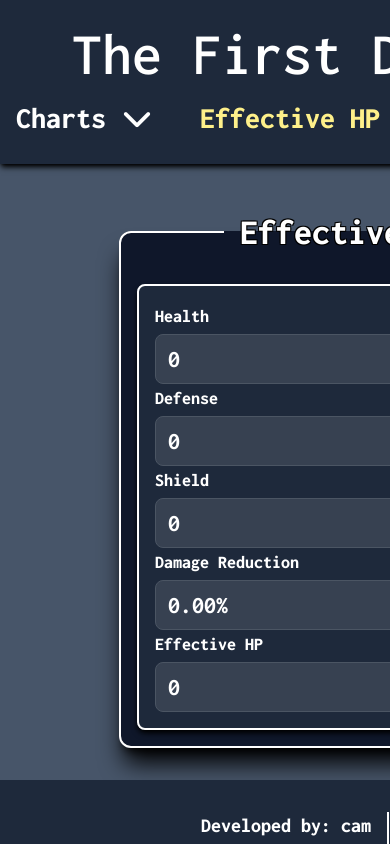
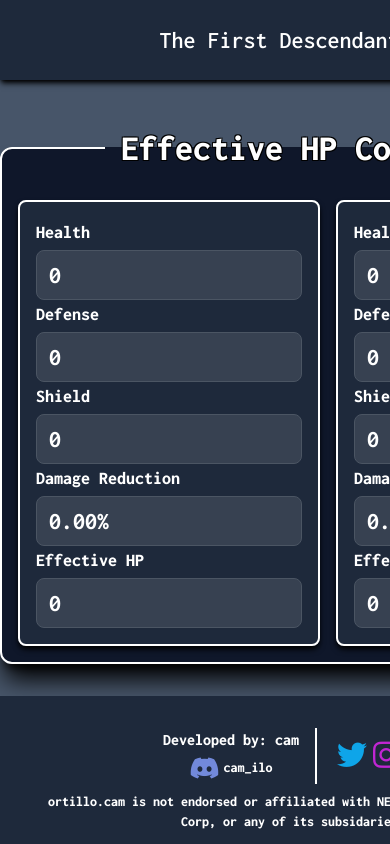
Before and after one commit to C3POrtillo/descendant, a Next.js app: page /tfd/ehp-calc in a window 390 px wide. Built offline with nearby package versions, Linux system fonts and the light colour scheme.

Commit message:
add mobile header

```diff
--- a/src/components/accordion/Accordion.tsx
+++ b/src/components/accordion/Accordion.tsx
@@ -1,31 +1,62 @@
-/* eslint-disable tailwindcss/no-custom-classname */
-import React, { useState } from 'react';
+import { useEffect, useRef, useState } from 'react';
 
-import type { FC, ReactNode } from 'react';
+import type { FC, PropsWithChildren, ReactNode } from 'react';
 
-interface AccordionProps {
-  label: string;
-  options: ReactNode[];
+interface DropdownProps extends PropsWithChildren {
+  label: string | ReactNode;
+  icon?: string;
 }
 
-const Accordion: FC<AccordionProps> = ({ label, options }) => {
+const Accordion: FC<DropdownProps> = ({ label, icon, children }) => {
   const [isOpen, setIsOpen] = useState(false);
+  const [labelIsClickable, _] = useState(typeof label === 'string');
+  const panelRef = useRef<HTMLDivElement>(null);
+  const accordionRef = useRef<HTMLDivElement>(null);
 
   const toggleDropdown = () => {
     setIsOpen(!isOpen);
   };
 
+  const handleClickOutside = (event: MouseEvent) => {
+    if (accordionRef.current && !accordionRef.current.contains(event.target as Node)) {
+      setIsOpen(false);
+    }
+  };
+
+  useEffect(() => {
+    if (isOpen && panelRef.current) {
+      panelRef.current.style.maxHeight = `${panelRef.current.scrollHeight + 32}px`;
+      panelRef.current.style.overflow = 'visible';
+    } else if (panelRef.current) {
+      panelRef.current.style.maxHeight = '0px';
+      panelRef.current.style.overflow = 'hidden';
+    }
+
+    if (isOpen) {
+      document.addEventListener('click', handleClickOutside);
+    } else {
+      document.removeEventListener('click', handleClickOutside);
+    }
+
+    return () => {
+      document.removeEventListener('click', handleClickOutside);
+    };
+  }, [isOpen]);
+
+  const faIcon = icon || (isOpen ? 'fa-chevron-up' : 'fa-chevron-down');
+
   return (
-    <div className="relative inline-block w-full items-center justify-center rounded-xl px-4 py-1 text-left align-middle hover:bg-slate-400">
-      <button onClick={toggleDropdown} className="inline-flex w-full justify-center rounded-md">
-        {label}
-        <i className={['fa ml-4 self-center', isOpen ? 'fa-chevron-up' : 'fa-chevron-down'].join(' ')} />
-      </button>
-      {isOpen && (
-        <div className="absolute left-0 mt-3 flex min-h-max flex-col gap-4 rounded-xl border-2 border-solid border-white bg-slate-900 p-4">
-          {options}
-        </div>
-      )}
+    <div ref={accordionRef} className="flex w-full flex-col">
+      <div className="flex flex-row">
+        {labelIsClickable && label}
+        <button onClick={toggleDropdown} className="text-link inline-flex w-full justify-center gap-4 rounded-md">
+          {!labelIsClickable && label}
+          <i className={['fa tfd-link-icon self-center', faIcon].join(' ')} />
+        </button>
+      </div>
+      <div ref={panelRef} className="accordion-panel flex w-full flex-col gap-4 bg-slate-900">
+        {children}
+      </div>
     </div>
   );
 };
--- /dev/null
+++ b/src/components/dropdown/Dropdown.tsx
@@ -0,0 +1,54 @@
+/* eslint-disable tailwindcss/no-custom-classname */
+import { useEffect, useRef, useState } from 'react';
+
+import type { FC, PropsWithChildren } from 'react';
+
+interface DropdownProps extends PropsWithChildren {
+  label: string;
+}
+
+const Dropdown: FC<DropdownProps> = ({ label, children }) => {
+  const [isOpen, setIsOpen] = useState(false);
+  const dropdownRef = useRef<HTMLDivElement>(null);
+
+  const toggleDropdown = () => {
+    setIsOpen(!isOpen);
+  };
+
+  const handleClickOutside = (event: MouseEvent) => {
+    if (dropdownRef.current && !dropdownRef.current.contains(event.target as Node)) {
+      setIsOpen(false);
+    }
+  };
+
+  useEffect(() => {
+    if (isOpen) {
+      document.addEventListener('click', handleClickOutside);
+    } else {
+      document.removeEventListener('click', handleClickOutside);
+    }
+
+    return () => {
+      document.removeEventListener('click', handleClickOutside);
+    };
+  }, [isOpen]);
+
+  return (
+    <div
+      ref={dropdownRef}
+      className="relative inline-block w-full items-center justify-center rounded-xl px-4 py-1 text-left align-middle hover:bg-slate-400"
+    >
+      <button onClick={toggleDropdown} className="text-link inline-flex w-full justify-center gap-4 rounded-md">
+        {label}
+        <i className={['fa link-icon self-center', isOpen ? 'fa-chevron-up' : 'fa-chevron-down'].join(' ')} />
+      </button>
+      {isOpen && children && (
+        <div className="absolute left-0 mt-3 flex min-h-max flex-col gap-4 rounded-xl border-2 border-solid border-white bg-slate-900 p-4">
+          {children}
+        </div>
+      )}
+    </div>
+  );
+};
+
+export default Dropdown;
--- a/src/components/footer/TFD/Footer.tsx
+++ b/src/components/footer/TFD/Footer.tsx
@@ -6,16 +6,16 @@
   <footer className="flex flex-col place-items-center content-center justify-center gap-2 bg-slate-800 p-8 text-center">
     <div className="flex flex-row gap-4">
       <div className="border-r-2 border-white px-4">
-        <p className="text-xl">Developed by: cam</p>
-        <div className="social flex flex-row place-items-center justify-center gap-1 text-lg">
+        <p className="text-base md:text-xl">Developed by: cam</p>
+        <div className="social flex flex-row place-items-center justify-center gap-1 text-sm md:text-lg">
           {/* eslint-disable-next-line tailwindcss/no-custom-classname */}
-          <i className="discord fab fa-discord before:text-2xl" />
+          <i className="fab fa-discord tfd-link-icon" />
           cam_ilo
         </div>
       </div>
       <Socials />
     </div>
-    <p>
+    <p className="text-sm md:text-base">
       ortillo.cam is not endorsed or affiliated with NEXON GamesCo., Ltd., NEXON Korea Corp, or any of its
       subsidaries/affiliates
     </p>
--- a/src/components/header/TFD/Header.tsx
+++ b/src/components/header/TFD/Header.tsx
@@ -1,32 +1,44 @@
 import type { FC } from 'react';
 
 import Accordion from '@/components/accordion/Accordion';
+import Dropdown from '@/components/dropdown/Dropdown';
 import TFDLink from '@/components/header/TFD/Link';
 import { paths } from '@/components/header/TFD/types';
 
-const Header: FC = () => (
-  <header className="sticky-header header-links flex flex-col place-items-center justify-center gap-4 bg-slate-800 py-6 text-center shadow-md shadow-black">
-    <div className="h-14">
-      <TFDLink className="home-link" path={paths[0].path}>
-        <h1 className="content-center text-6xl font-semibold">{paths[0].label}</h1>
-      </TFDLink>
-    </div>
-    <div className="flex min-h-8 flex-row gap-4 text-3xl">
-      {paths.slice(1).map(data => {
+const Header: FC = () => {
+  const navLinks = paths.slice(1).map(data => {
     if (data.options && data.label?.length) {
       const { label, options } = data;
 
-          const links = options.map(nestedData => (
-            <TFDLink className="tfd-link" key={nestedData.path} {...nestedData} />
-          ));
+      const links = options.map(nestedData => <TFDLink className="tfd-link" key={nestedData.path} {...nestedData} />);
 
-          return <Accordion key={label} label={label} options={links} />;
+      return (
+        <Dropdown key={label} label={label}>
+          {links}
+        </Dropdown>
+      );
     }
 
     return <TFDLink className="tfd-link" key={data.path} {...data} />;
-      })}
+  });
+
+  const homeLink = (
+    <TFDLink className="home-link" path={paths[0].path}>
+      <h1 className="content-center text-2xl font-semibold lg:text-6xl">{paths[0].label}</h1>
+    </TFDLink>
+  );
+
+  return (
+    <header className="sticky-header flex flex-col place-items-center justify-center gap-4 bg-slate-800 py-6 text-center shadow-md shadow-black">
+      <div className="hidden h-14 lg:flex">{homeLink}</div>
+      <div className="hidden min-h-8 flex-row gap-4 text-3xl lg:flex">{navLinks}</div>
+      <div className="flex min-h-8 flex-row gap-4 text-3xl lg:hidden">
+        <Accordion label={homeLink} icon="fa-bars">
+          {navLinks}
+        </Accordion>
       </div>
     </header>
   );
+};
 
 export default Header;
--- a/src/components/socials/Socials.tsx
+++ b/src/components/socials/Socials.tsx
@@ -6,16 +6,16 @@
 import { socials } from '@/utils/types';
 
 const Socials: FC = () => (
-  <div className="social flex flex-row items-center gap-4">
+  <div className="social flex flex-row items-center gap-1 md:gap-4">
     {socials.map(({ site, href }) => (
       <Link
         key={site}
         {...parseUrl(href)}
-        className="social size-12 px-1 no-underline"
+        className="size-8 px-1 no-underline md:size-12"
         rel="noreferrer"
         target="_blank"
       >
-        <i className={['fab before:text-5xl', `fa-${site}`].join(' ')} />
+        <i className={['fab text-3xl md:before:text-5xl', `fa-${site}`].join(' ')} />
       </Link>
     ))}
   </div>
--- a/src/styles/globals.css
+++ b/src/styles/globals.css
@@ -30,6 +30,29 @@
 }
 
 @layer components {
+  .accordion-panel {
+    transition: max-height 0.2s ease-out;
+  }
+  legend {
+    @apply text-outline;
+  }
+  thead th {
+    @apply min-w-32 whitespace-pre-line bg-slate-900;
+    button {
+      @apply w-full;
+      .button-arrows {
+        i:before {
+          @apply text-lg;
+        }
+      }
+    }
+  }
+  tbody tr {
+    @apply odd:bg-slate-700 even:bg-slate-800;
+  }
+}
+
+@layer utilities {
   .sticky-header {
     position: sticky;
     width: 100%;
@@ -41,9 +64,11 @@
     z-index: 9;
     top: 164px;
   }
-  .header-links {
   .tfd-link, .home-link {
-      @apply hover:text-yellow-200 hover:bg-slate-400 whitespace-nowrap min-w-max self-center w-full;
+    @apply hover:text-yellow-200 hover:bg-slate-400 min-w-max self-center w-full text-2xl lg:text-3xl;
+  }
+  .text-link {
+    @apply text-2xl lg:text-3xl;
   }
   .tfd-link {
     @apply rounded-xl px-4 py-1;
@@ -51,9 +76,11 @@
   .disabled-link {
     @apply pointer-events-none text-yellow-200;
   }
+  .tfd-link-icon {
+    @apply before:text-2xl md:before:text-3xl;
   }
   .social {
-    .discord {
+    .fa-discord {
       color: #7289da;
     }
     .fa-twitter {
@@ -74,23 +101,6 @@
   }
   .table-wrapper {
     @apply flex flex-col w-full text-2xl;
-  }
-  legend {
-    @apply text-outline;
-  }
-  thead th {
-    @apply min-w-32 whitespace-pre-line bg-slate-900;
-    button {
-      @apply w-full;
-      .button-arrows {
-        i:before {
-          @apply text-lg;
-        }
-      }
-    }
-  }
-  tbody tr {
-    @apply odd:bg-slate-700 even:bg-slate-800;
   }
   .fragment-data {
     .label-non-attribute {
@@ -178,9 +188,6 @@
     height: 128px;
     min-width: 128px;
   }
-}
-
-@layer utilities {
   .diamond:before, .diamond:after {
     @apply bg-slate-900 absolute size-8 rotate-45 origin-center rounded-md;
     content: '';
```
Lines whose indentation alone changed are shown as unchanged.
